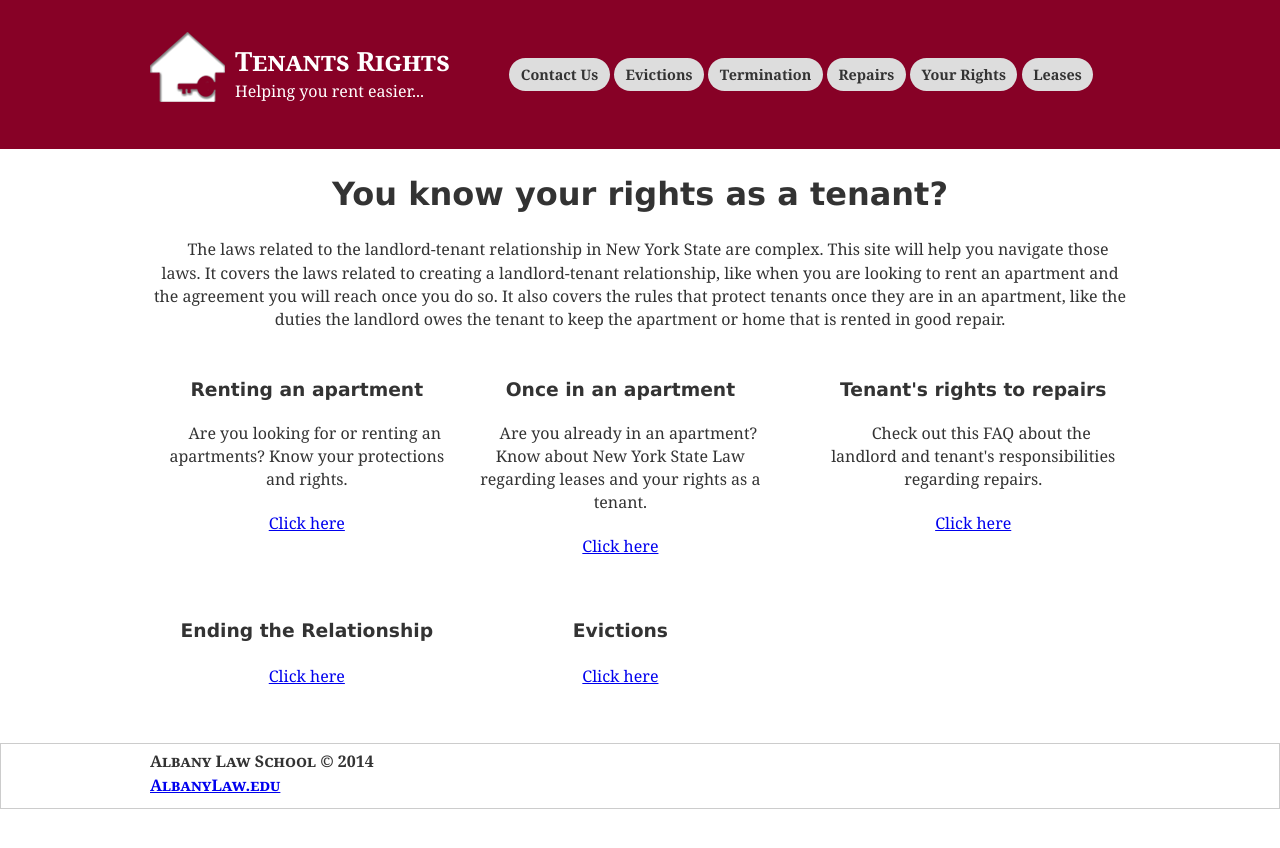
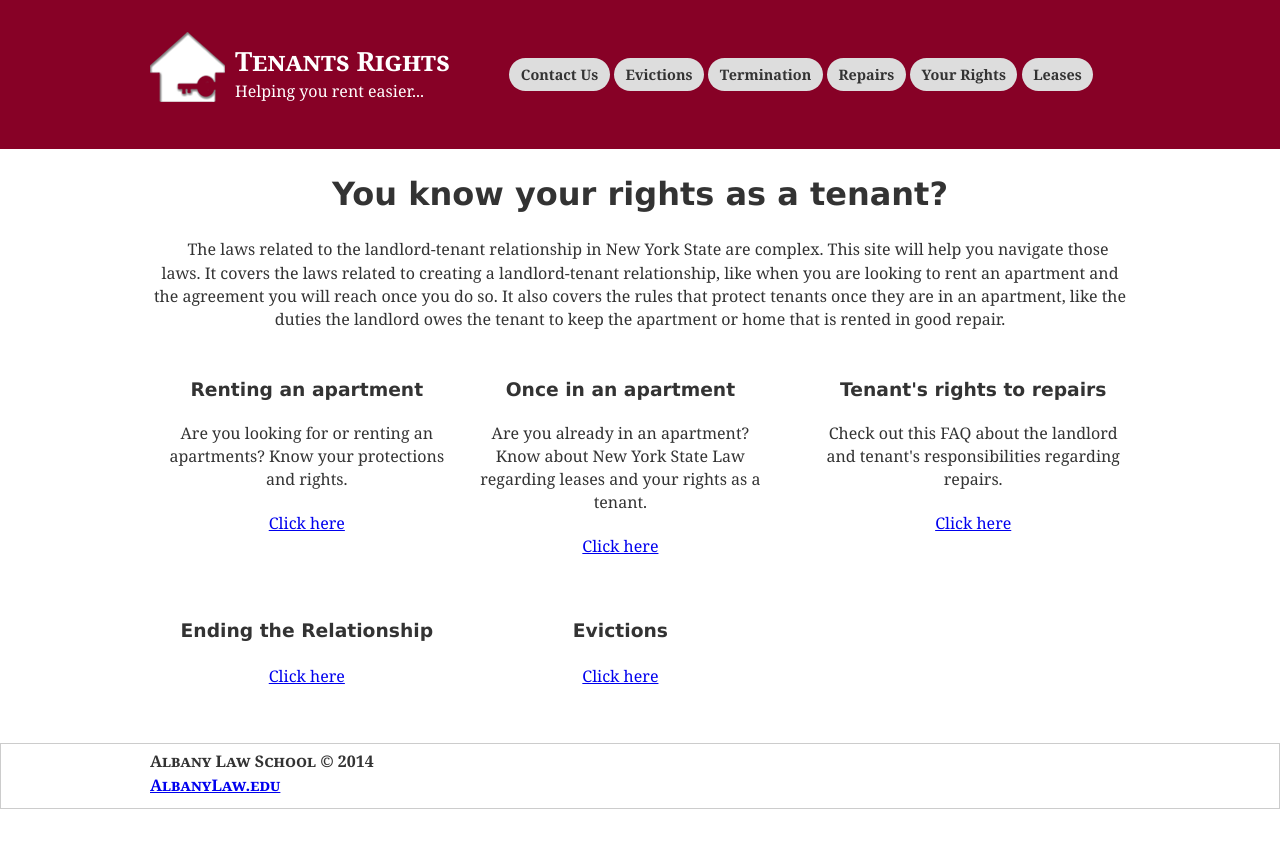
Before and after one commit to iinf362/team5, a Jekyll site: the page built from index.html, in a window 1280 px wide. Shown: the top 848 px of the page. Built offline with Jekyll 4.4.1, drawn with Linux system fonts in a browser that asks for light colours.

Commit message:
Update style.css

```diff
--- a/css/style.css
+++ b/css/style.css
@@ -301,6 +301,7 @@ p.welcome-text{
 
 .section-title, p.section-description{
 	text-align: center;
+	text-indent: 0;
 }
 
 .index-columns{
```
